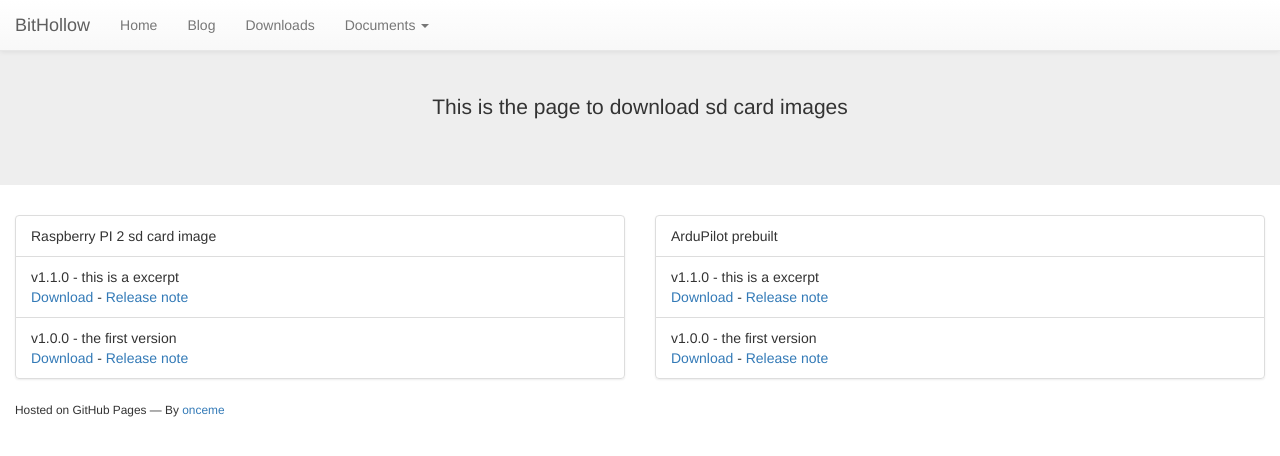
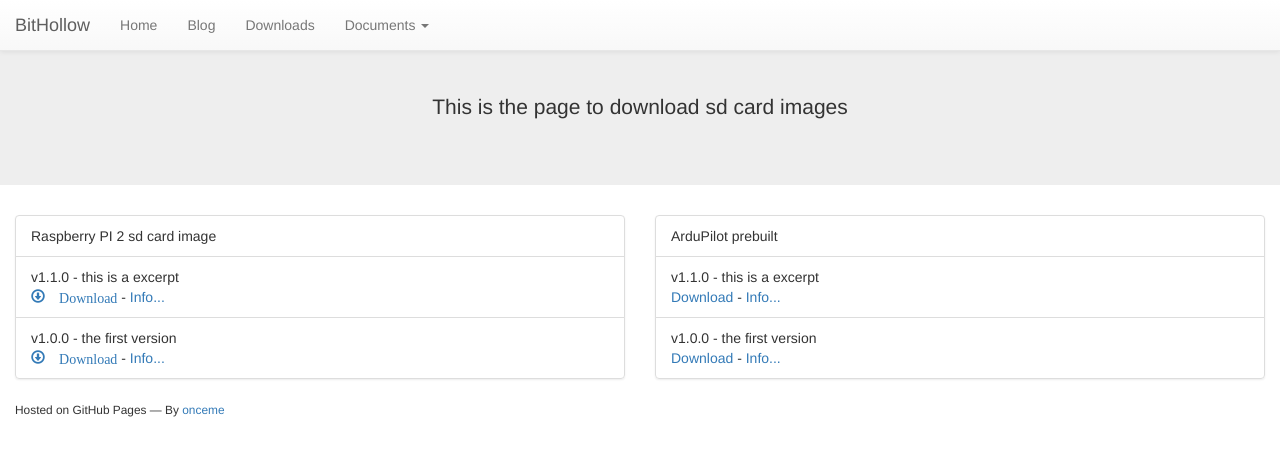
Before and after one commit to bithollow/bithollow.github.io, a Jekyll site: the page built from downloads/index.md, in a window 1280 px wide. Shown: the top 456 px of the page. Built offline with Jekyll 4.4.1, drawn with Linux system fonts in a browser that asks for light colours; nearby versions of some CDN libraries; library files that are not in the unit come from our copies.

Commit message:
test bootstrap glyphicon

```diff
--- a/_layouts/downloads.html
+++ b/_layouts/downloads.html
@@ -23,9 +23,12 @@
             <li class="list-group-item">
               {{ post.title }} - {{ post.excerpt}}
               <br>
-              <a href="{{ post.download-link}}">Download</a>
+              <a href="{{ post.download-link}}">
+                <span class="glyphicon glyphicon-download"/>
+                Download
+              </a>
               -
-              <a href="{{ post.url }}">Release note</a>
+              <a href="{{ post.url }}">Info...</a>
             </li>
             {% endfor %}
           </ul>
@@ -41,7 +44,7 @@
               <br>
               <a href="{{ post.download-link}}">Download</a>
               -
-              <a href="{{ post.url }}">Release note</a>
+              <a href="{{ post.url }}">Info...</a>
             </li>
             {% endfor %}
           </ul>
```
